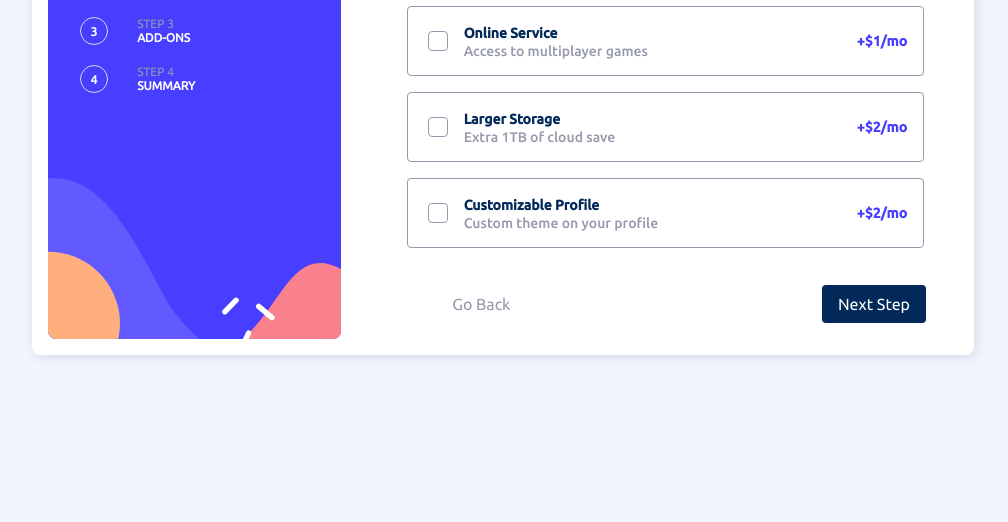
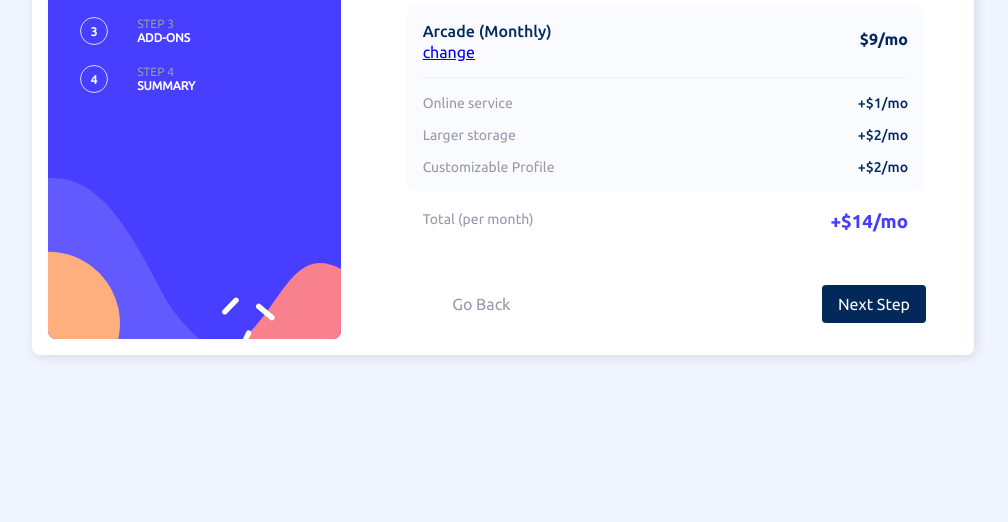
Before and after one commit to SayeemZaman3/Multi-Step-Form, a plain HTML site: page index.html in a window 1280 px wide. Shown: the part 294-816 px from the top of the page, without its empty margins (137-1145 px from the left). Drawn offline with Linux system fonts and the light colour scheme.

Commit message:
add step 4 desktop design

```diff
--- a/index.html
+++ b/index.html
@@ -147,27 +147,28 @@
                 <h4 class="planType">Arcade</h4>
                 <h4 class="billType">(Monthly)</h4>
                 <a href="change">change</a>
+                <h4 class="price">$9/mo</h4>
               </div>
               <hr>
               <div id="addon-info">
                 <div id="addon1">
                   <p>Online service</p>
-                  <p>+$1/mo</p>
+                  <p class="price">+$1/mo</p>
                 </div>
                 <div id="addon2">
                   <p>Larger storage</p>
-                  <p>+$2/mo</p>
+                  <p class="price">+$2/mo</p>
                 </div>
                 <div id="addon3">
                   <p>Customizable Profile</p>
-                  <p>+$2/mo</p>
+                  <p class="price">+$2/mo</p>
                 </div>
               </div>
             </div>
-            <div id="total">
-              <p>Total (per month)</p>
-              <h3 id="total-price"></h3>
-            </div>
+          </div>
+          <div id="total">
+            <p>Total (per month)</p>
+            <h3 id="total-price" class="price">+$14/mo</h3>
           </div>
         </fieldset>
       <!-- Buttons -->
--- a/style.css
+++ b/style.css
@@ -98,7 +98,7 @@ button, input{
   border: none;
   padding: 16px 32px;
 }
-#step3{
+#step4{
   display: block; /*  Temp */
 }
 .step h1{
@@ -291,6 +291,10 @@ input:checked + .slider:before {
   padding: 16px;
   align-items: center;
 }
+.checkbox .price{
+  color: var(--purple600);
+  margin-left: auto;
+}
 .checkbox input{
   grid-row: span 2;
   width: 20px;
@@ -312,11 +316,71 @@ input:checked + .slider:before {
 .checkbox div h4{
   color: var(--blue950);
 }
-.checkbox .price{
-  margin-left: auto;
-  color: var(--purple600);
-}
 .checkbox:has(input:checked){
   background: var(--blue50);
   border-color: var(--purple600)
 }
+
+/* Step 4 */
+.info{
+  background: var(--blue50);
+  padding: 16px;
+  border-radius: 8px;
+}
+.info h4{
+  font-family: Ubuntu-med;
+  font-weight: 500;
+  margin-top: 0;
+}
+.plan-info{
+  display: flex;
+  position: relative;
+  gap: 4px;
+}
+.plan-info h4{
+  color: var(--blue950);
+}
+.price{
+  margin-left: auto;
+}
+.plan-info .price{
+  color: var(--blue950);
+  font-family: Ubuntu-bold;
+  font-weight: 700;
+  position: relative;
+  top: 8px;
+}
+.info a{
+  position: absolute;
+  left: 0;
+  bottom: 0;
+}
+hr{
+  background: none;
+  border: 1px solid var(--blue100);
+  margin: 16px 0;
+}
+#addon-info{
+  display: flex;
+  flex-direction: column;
+  gap: 16px;
+}
+#addon-info .price{
+  color: var(--blue950);
+  font-weight: 500;
+  font-family: Ubuntu-med;
+}
+#addon-info div{
+  display: flex;
+}
+#total{
+  padding: 20px 16px;
+  display: flex;
+}
+#total-price{
+  margin: 0;
+  margin-left: auto;
+  color: var(--purple600);
+  font-weight: 700;
+  font-family: Ubuntu-bold;
+}
```
